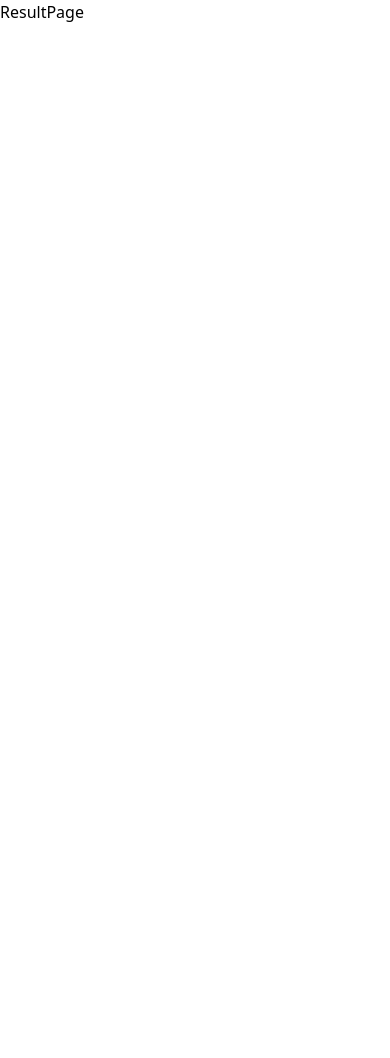
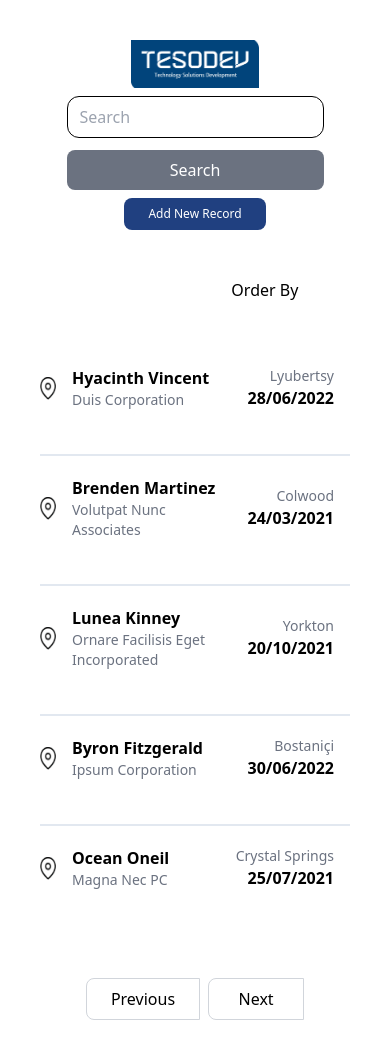
Before and after one commit to lutfullahcelenk/search-engine-system, a React (Create React App) app: page /resultpage in a window 390 px wide. Before the commit the page ends 844 px from the top, so only its background shows below. Built offline with nearby package versions, Linux system fonts and the light colour scheme.

Commit message:
result page is completed responsively with pagination. dropdown will be added

```diff
--- a/src/components/Card/index.tsx
+++ b/src/components/Card/index.tsx
@@ -5,10 +5,13 @@ import location from "../../assets/location.png";
 
 type ICard = {
   item: [];
+  page: string;
 };
 
-const Card = ({ item }: ICard) => {
+const Card = ({ item, page }: ICard) => {
   return (
+    <div className="w-full">
+      {page === "home" && (
         <div className="flex items-center justify-start">
           <img src={location} alt="location" className="w-4 h-6 " />
 
@@ -17,6 +20,26 @@ const Card = ({ item }: ICard) => {
             <p className="text-sm text-gray-500">{item[1]}</p>
           </div>
         </div>
+      )}
+
+      {page === "resultpage" && (
+        <div className="flex items-center justify-between py-3 ">
+          <div className="flex items-center">
+            <img src={location} alt="location" className="w-4 h-6 " />
+
+            <div className="px-4 py-2">
+              <p className="font-semibold">{item[0]}</p>
+              <p className="text-sm text-gray-500">{item[1]}</p>
+            </div>
+          </div>
+
+          <div className="flex flex-col items-end px-4 py-2">
+            <p className="text-sm text-gray-500">{item[5]}</p>
+            <p className="font-semibold">{item[3]}</p>
+          </div>
+        </div>
+      )}
+    </div>
   );
 };
 
--- /dev/null
+++ b/src/components/Dropdown/index.tsx
@@ -0,0 +1,55 @@
+import React, { useState } from "react";
+
+const Dropdown = ({ output, setOutput }: any) => {
+  const [orderOpen, setOrderOpen] = useState(false);
+
+  const ascendingName = () => {
+    output.sort();
+    setOutput([...output]);
+  };
+
+  const descendingName = () => {
+    output.sort().reverse();
+    setOutput([...output]);
+  };
+
+  const yearAscending = () => {
+    output.sort((a: any, b: any) =>
+      b[3]
+        .split("/")
+        .reverse()
+        .join()
+        .localeCompare(a[3].split("/").reverse().join())
+    );
+    setOutput([...output]);
+  };
+
+  const yearDescending = () => {
+    output
+      .sort((a: any, b: any) =>
+        b[3]
+          .split("/")
+          .reverse()
+          .join()
+          .localeCompare(a[3].split("/").reverse().join())
+      )
+      .reverse();
+    setOutput([...output]);
+  };
+
+  return (
+    <div className="flex justify-end w-2/3 mx-auto mt-12">
+      <button className="order-btn" onClick={() => setOrderOpen(!orderOpen)}>
+        Order By
+      </button>
+      <div className={`${orderOpen ? "block" : "hidden"}`}>
+        <button onClick={ascendingName}>Name ascending</button>
+        <button onClick={descendingName}>Name descending</button>
+        <button onClick={yearAscending}>Year ascending</button>
+        <button onClick={yearDescending}>Year descending</button>
+      </div>
+    </div>
+  );
+};
+
+export default Dropdown;
--- a/src/components/Pagination/index.tsx
+++ b/src/components/Pagination/index.tsx
@@ -1,9 +1,63 @@
-import React from 'react'
+/* eslint-disable jsx-a11y/anchor-is-valid */
+import React from "react";
 
-const Pagination = () => {
+type IPaginaton = {
+  paginate: any;
+  output: any;
+  rowPerPage: number;
+  currentPage: number;
+};
+
+const Pagination = ({
+  paginate,
+  output,
+  rowPerPage,
+  currentPage,
+}: IPaginaton) => {
+  const pageNumbers = [];
+
+  for (let i = 1; i <= Math.ceil(output.length / rowPerPage); i++) {
+    pageNumbers.push(i);
+  }
+
   return (
-    <div>Pagination</div>
-  )
-}
+    <ul className="flex justify-center mt-12">
+      <li>
+        <button
+          onClick={() => paginate(currentPage - 1)}
+          disabled={currentPage === 1 ? true : false}
+          className="block px-6 py-2 mx-1 bg-white border border-gray-300 rounded-l-lg "
+        >
+          Previous
+        </button>
+      </li>
 
-export default Pagination
+      {pageNumbers.map((number) => (
+        <li key={number}>
+          <button
+            onClick={() => paginate(number)}
+            className={`hidden lg:block px-3 py-2 mx-1 ${
+              number === currentPage ? "bg-darkBlue text-white" : "bg-white"
+            }  border border-gray-300 rounded-l-lg `}
+          >
+            {number}
+          </button>
+        </li>
+      ))}
+
+      <li>
+        <button
+          disabled={
+            currentPage === pageNumbers[pageNumbers.length - 1] ? true : false
+          }
+          onClick={() => paginate(currentPage + 1)}
+          className="block w-24 px-6 py-2 mx-1 bg-white border border-gray-300 rounded-l-lg "
+        >
+          Next
+        </button>
+      </li>
+    </ul>
+  );
+};
+
+export default Pagination;
--- a/src/pages/ResultPage/index.tsx
+++ b/src/pages/ResultPage/index.tsx
@@ -1,9 +1,63 @@
-import React from 'react'
+/* eslint-disable array-callback-return */
+import React, { useContext, useEffect, useState } from "react";
+import { engineContext } from "../../context/engineContext";
+import TopBar from "../../components/TopBar";
+import Card from "../../components/Card";
+import Pagination from "../../components/Pagination";
+import Dropdown from "../../components/Dropdown";
 
 const ResultPage = () => {
+  const { data, text }: any = useContext(engineContext);
+  const [output, setOutput] = useState(data);
+
+  //update output
+  useEffect(() => {
+    const outputs = data.filter((val: any) => {
+      if (text === "") {
+        return data;
+      } else if (val[0].toLowerCase().includes(text.toLowerCase())) {
+        return val;
+      }
+    });
+    setOutput(outputs);
+  }, [text, data]);
+
+  // Pagination
+  const rowPerPage = 5;
+  const [currentPage, setCurrentPage] = useState(1);
+  const indexOfLastRow = currentPage * rowPerPage;
+  const indexofFirstRow = indexOfLastRow - rowPerPage;
+  const currentRows = output.slice(indexofFirstRow, indexOfLastRow);
+  const paginate = (pageNumber: any) => {
+    setCurrentPage(pageNumber);
+  };
+
   return (
-    <div>ResultPage</div>
-  )
-}
+    <div className="flex flex-col m-10">
+      <TopBar page="resultpage" />
 
-export default ResultPage
+      <Dropdown output={output} setOutput={setOutput} />
+
+      <div className="w-full py-5 mx-auto divide-y-2 lg:w-2/3 divide-slate-200 ">
+        {currentRows.map((row: any) => (
+          <div key={row} className="flex flex-col mt-6 lg:flex-row ">
+            <Card item={row} page="resultpage" />
+          </div>
+        ))}
+      </div>
+
+      <div className="flex mx-auto">
+        {output.length > 5 && (
+          <Pagination
+            paginate={paginate}
+            output={output}
+            rowPerPage={rowPerPage}
+            currentPage={currentPage}
+          />
+        )}
+      </div>
+    </div>
+  );
+};
+
+export default ResultPage;
```
Lines whose indentation alone changed are shown as unchanged.
